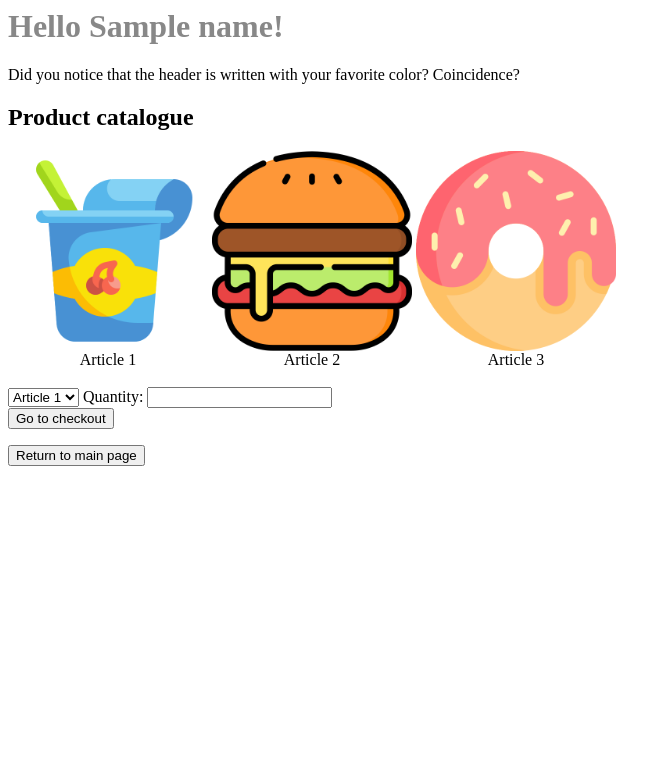
After one commit to lisachen0112/SSE-lab2, a Flask app: template api/templates/main_shop.html in a window 1280 px wide. The commit adds this page. Shown: the top 783 px of the page, without its empty margins (0-671 px from the left). Run offline with Flask 3, Linux system fonts and the light colour scheme; the template is opened without the code that fills it: most values are stand-ins (such as "Sample title", 1, 10 or a date in 2020).

Commit message:
project commit

```diff
--- a/api/app.py
+++ b/api/app.py
@@ -2,12 +2,23 @@ from flask import Flask, render_template, request
 app = Flask(__name__)
 
 @app.route("/")
-def hello_world():
+def login_page():
     return render_template("index.html")
 
+@app.route("/shop", methods=["POST"])
+def shop_page():
+    input_name = request.form.get("name")
+    input_color = request.form.get("color")
 
-@app.route("/submit", methods=["POST"])
-def submit():
+    return render_template("main_shop.html", name=input_name, color=input_color)
+
+@app.route("/checkout", methods=["POST"])
+def checkout():
+
     input_name = request.form.get("name")
-    input_age = request.form.get("age")
-    return render_template("hello.html", name=input_name, age=input_age)
+    input_color = request.form.get("color")
+
+    input_item = request.form.get("item")
+    input_quantity = request.form.get('quantity')
+
+    return render_template("checkout.html", name=input_name, color=input_color, item=input_item, quantity=input_quantity)
--- a/api/templates/hello.html
+++ /dev/null
@@ -1,5 +0,0 @@
-<body>
-    <h1>Hello {{ name }}!</h1>
-    <p>Name: {{ name }}</p>
-    <p>Age: {{ age }}</p>
-    </body>
--- /dev/null
+++ b/api/templates/main_shop.html
@@ -0,0 +1,63 @@
+<head>
+    <style>
+        .article {
+            display: inline-block;
+            text-align: center;
+        }
+
+        img {
+            width: 200px;
+            height: 200px;
+        }
+
+        .article:hover {
+            border: 1px solid #777;
+        }
+    </style>
+</head>
+
+<body>
+    <h1 style="color: {{ color }};">Hello {{ name }}!</h1>
+    <p>Did you notice that the header is written with your favorite color? Coincidence?</p>
+
+    <h2>Product catalogue</h2>
+    <div class="'gallery">
+        <div class="article">
+            <img src="static/art1.png" alt="yogurt">
+            <figcaption>Article 1</figcaption>
+        </div>
+
+        <div class="article">
+            <img src="static/art2.png" alt="hamburger">
+            <figcaption>Article 2</figcaption>
+        </div>
+
+        <div class="article">
+            <img src="static/art3.png" alt="doughnut">
+            <figcaption>Article 3</figcaption>
+        </div>
+    </div>
+<br>
+
+    <form action="/checkout" method="post">
+        <input type="hidden" name="name" value="{{ name }}">
+        <input type="hidden" name="color" value="{{ color }}">
+
+        <select id="itemfield" name="item" required>
+            <option value="1">Article 1</option>
+            <option value="2">Article 2</option>
+            <option value="3">Article 3</option>
+        </select>
+
+        <label for="quantfield">Quantity: </label>
+        <input type="'number" id="quantfield" name="quantity" required>
+        <br>
+        <input type="submit" value="Go to checkout">
+    </form>
+
+
+    <form action="/">
+        <input type="submit" value="Return to main page">
+    </form>
+
+</body>
```
Also changed, not shown: api/templates/checkout.html (added, +24 -0 lines), api/templates/index.html (+16 -7 lines), api/static/art1.png (added), api/static/art2.png (added), api/static/art3.png (added), 1 other file.
